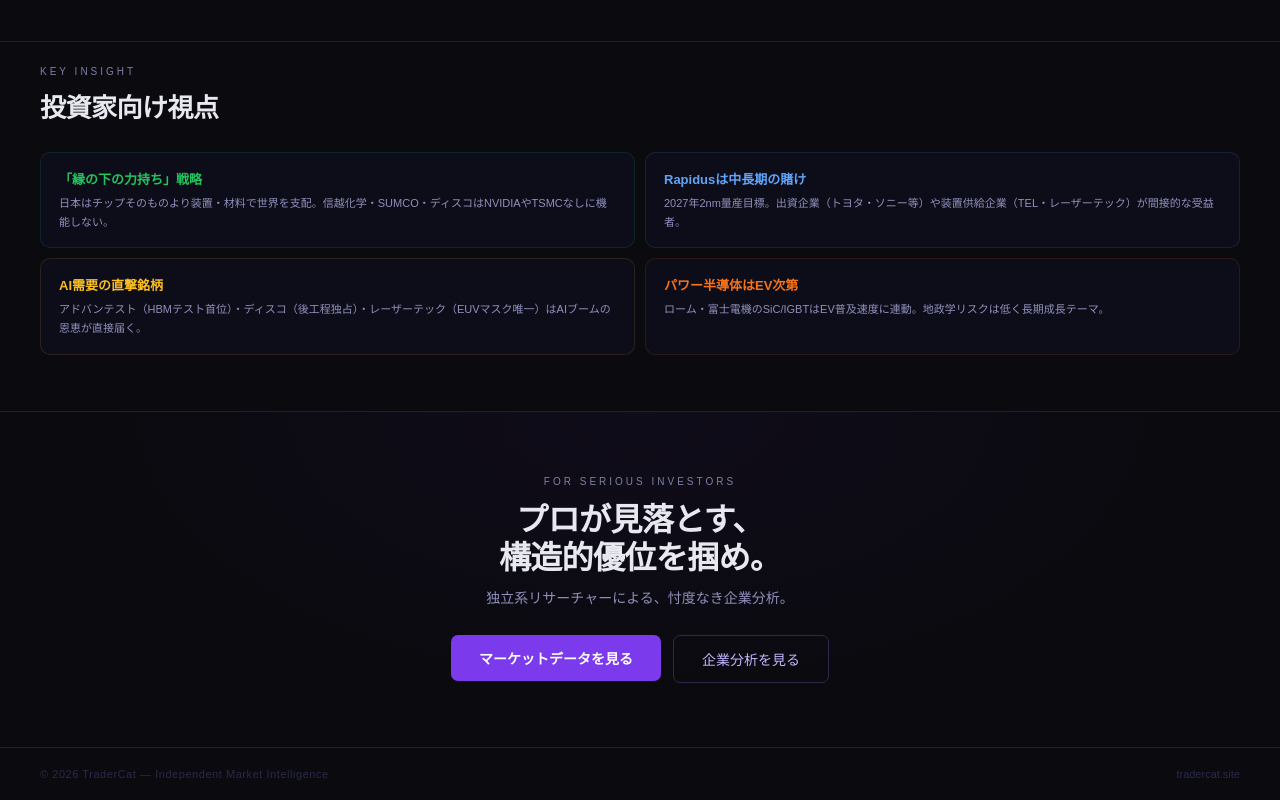
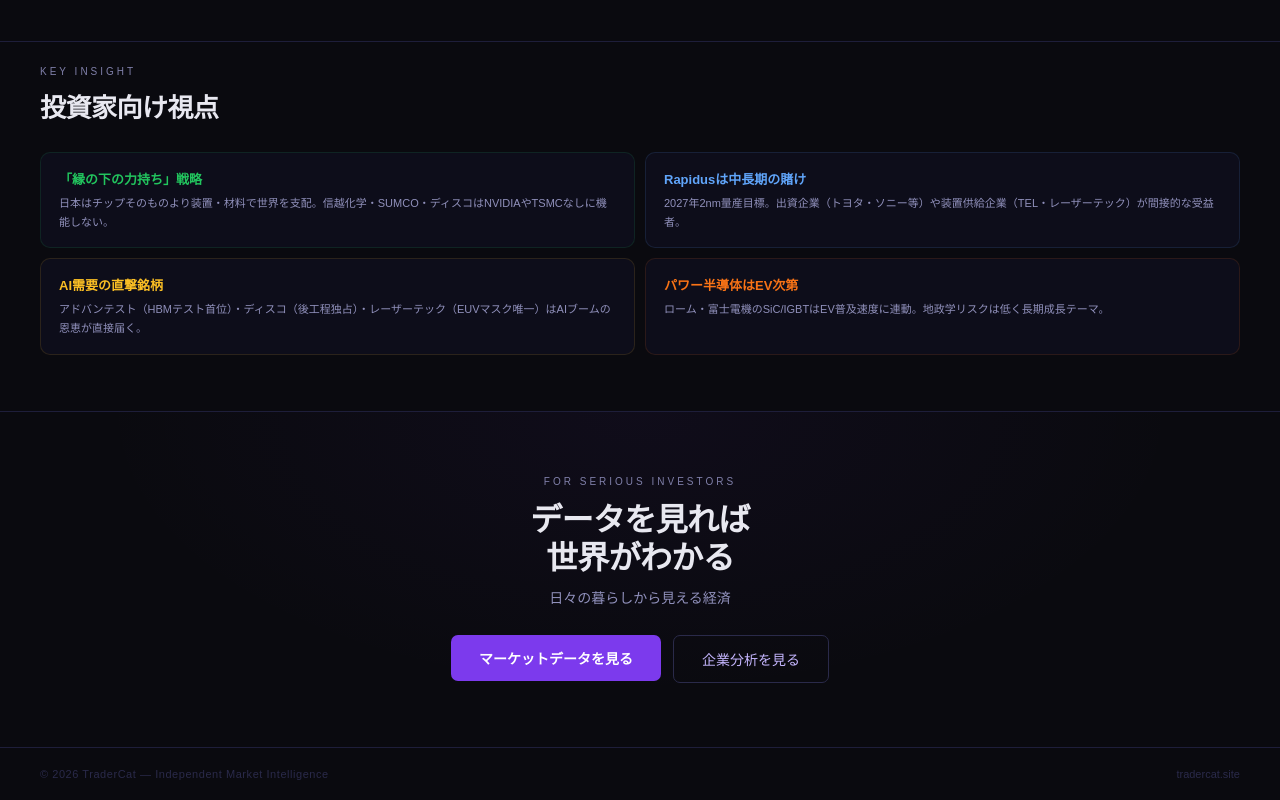
Before and after one commit to miho1031/top, a React (Vite) app: page / in a window 1280 px wide. Shown: the part 1458-2258 px from the top of the page. Built offline with nearby package versions, Linux system fonts and the light colour scheme.

Commit message:
Update App.jsx

```diff
--- a/src/App.jsx
+++ b/src/App.jsx
@@ -318,8 +318,8 @@ export default function App() {
         <div style={{ position: "absolute", inset: 0, background: "radial-gradient(ellipse at 50% 0%,rgba(124,58,237,0.05) 0%,transparent 60%)", pointerEvents: "none" }}/>
         <div style={{ position: "relative", zIndex: 1 }}>
           <div style={{ fontSize: 10, letterSpacing: "0.3em", color: "#8080aa", textTransform: "uppercase", marginBottom: 14 }}>For serious investors</div>
-          <div style={{ fontSize: "clamp(22px,4vw,32px)", fontWeight: 800, color: "#e8e8f0", marginBottom: 10, letterSpacing: "-0.02em", lineHeight: 1.2 }}>プロが見落とす、<br/>構造的優位を掴め。</div>
-          <p style={{ fontSize: 14, color: "#9090bb", marginBottom: 28 }}>独立系リサーチャーによる、忖度なき企業分析。</p>
+          <div style={{ fontSize: "clamp(22px,4vw,32px)", fontWeight: 800, color: "#e8e8f0", marginBottom: 10, letterSpacing: "-0.02em", lineHeight: 1.2 }}>データを見れば<br/>世界がわかる</div>
+          <p style={{ fontSize: 14, color: "#9090bb", marginBottom: 28 }}>日々の暮らしから見える経済</p>
           <div style={{ display: "flex", gap: 12, justifyContent: "center", flexWrap: "wrap" }}>
             <a href="https://tradercat.site/report/show_market_list.php" style={{textDecoration:'none'}}>
               <button style={{ background: "#7c3aed", color: "#fff", border: "none", padding: "13px 28px", borderRadius: 7, fontSize: 14, fontWeight: 700, cursor: "pointer", fontFamily: "inherit" }}>マーケットデータを見る</button>
```
